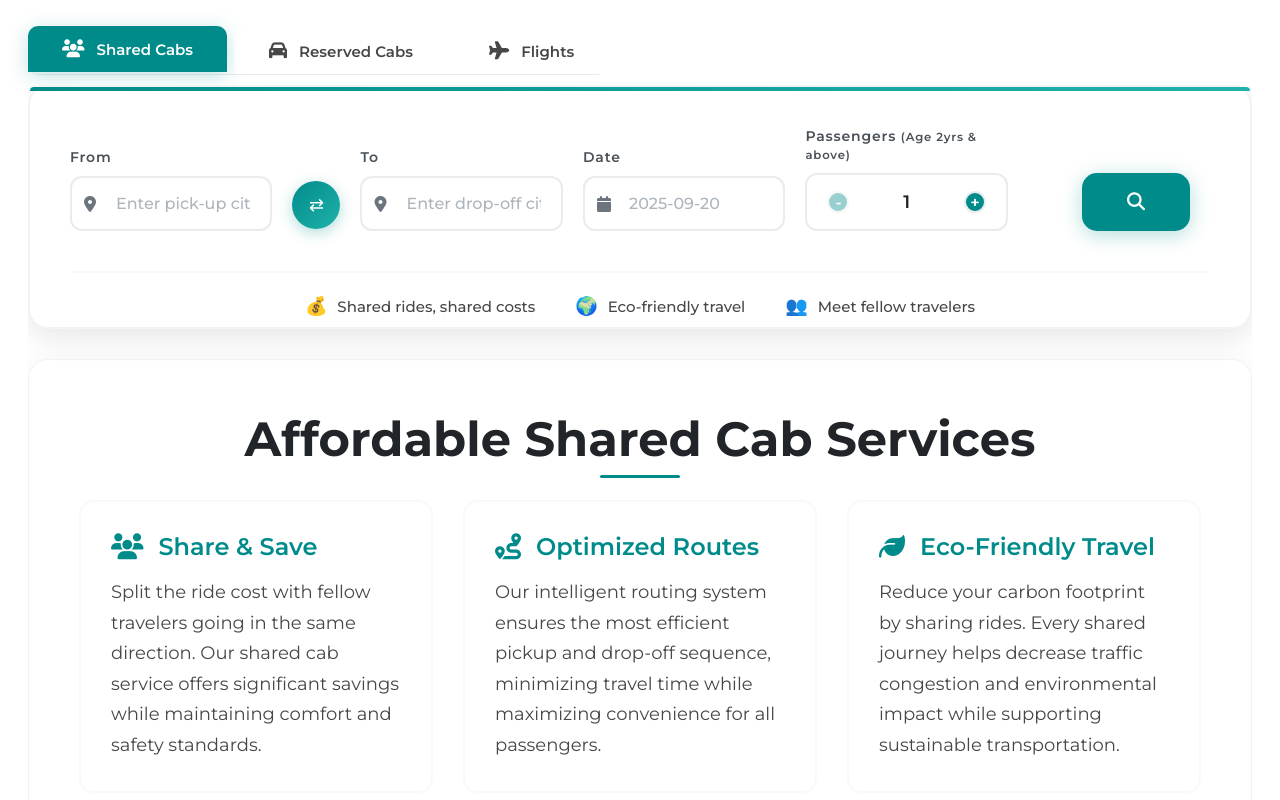
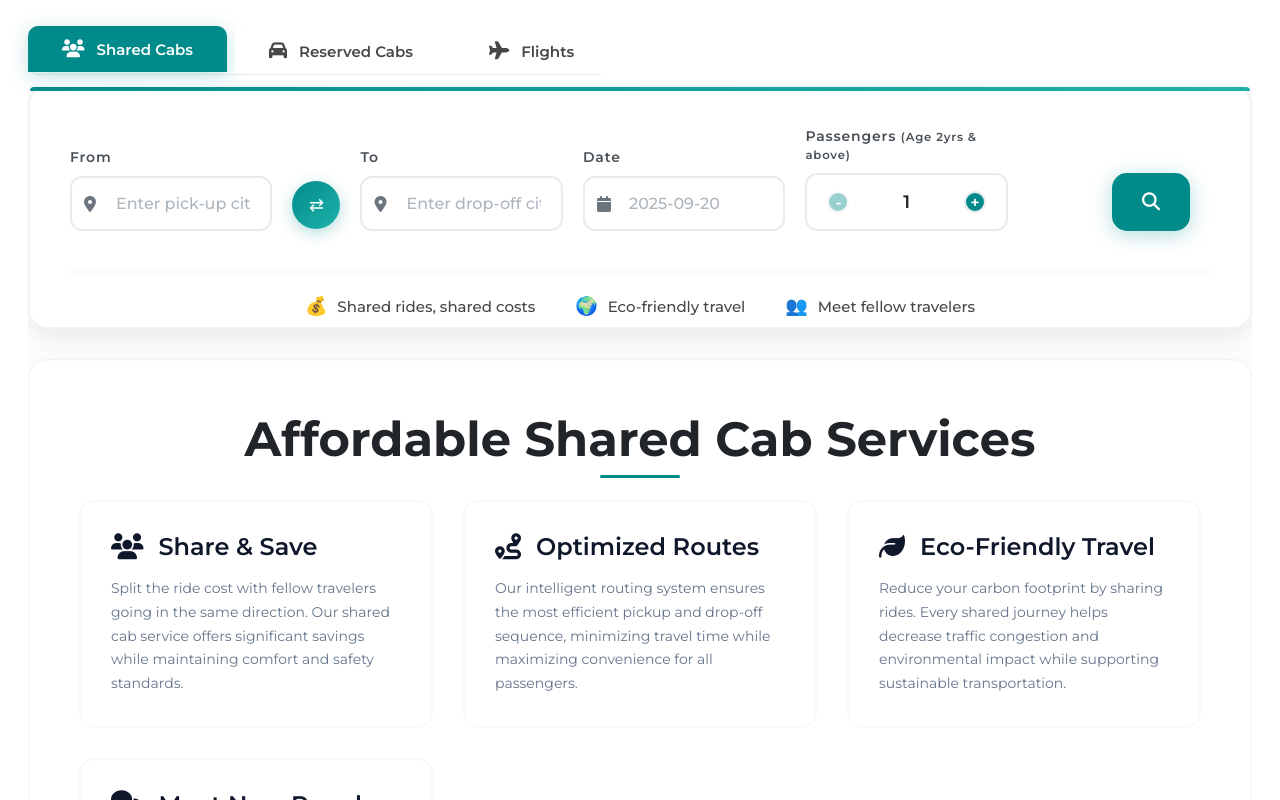
Before and after one commit to abhishj2/wizridehome, an Angular app: page / in a window 1280 px wide. Shown: the top 800 px of the page. Built offline with nearby package versions, Linux system fonts and the light colour scheme.

Commit message:
updtedesign

```diff
--- a/src/app/home/home.component.css
+++ b/src/app/home/home.component.css
@@ -676,7 +676,7 @@ body {
     background: darkcyan;
     color: #ffffff;
     border: none;
-    padding: 18px 45px;
+    padding: 18px 30px;
     border-radius: 15px;
     font-size: 18px;
     font-weight: 700;
@@ -767,7 +767,7 @@ body {
 }
 
 .content-card h3 {
-    color: darkcyan;
+    color: #0f172a;
     font-size: clamp(1.25rem, 2.5vw, 1.5rem);
     font-weight: 600;
     margin-bottom: 16px;
@@ -777,15 +777,15 @@ body {
 }
 
 .content-card p {
-    color: #474747;
+    color: #64748b;
     line-height: 1.7;
-        font-size: clamp(0.8rem, 1.5vw, 1.125rem);
+        font-size: 14px;
 
 }
 
 .content-card .card-icon {
     font-size: 26px;
-    color: darkcyan;
+    color: #0f172a;
 }
 
 /* Highlight Stats */
--- a/src/styles.css
+++ b/src/styles.css
@@ -1,5 +1,9 @@
 /* You can add global styles to this file, and also import other style files */
 /* styles.scss */
+@import url('https://fonts.googleapis.com/css2?family=Montserrat:ital,wght@0,100..900;1,100..900&display=swap');
+.flatpickr-rContainer{
+    font-family: "Montserrat", sans-serif !important;
+}
 .flatpickr-weekdays {
     background: #f8f9fa !important;
     border-bottom: 1px solid #e9ecef !important;
@@ -53,9 +57,10 @@
   }
   span.flatpickr-weekday {
     background:darkcyan !important ;
-    margin:5px !important;
-    padding:5px 10px   !important;
+    margin:4px !important;
+    padding:5px 8px   !important;
     color:#fff !important;
     border-radius:10px !important;
+    font-size: 10px !important;
 
 }
```
